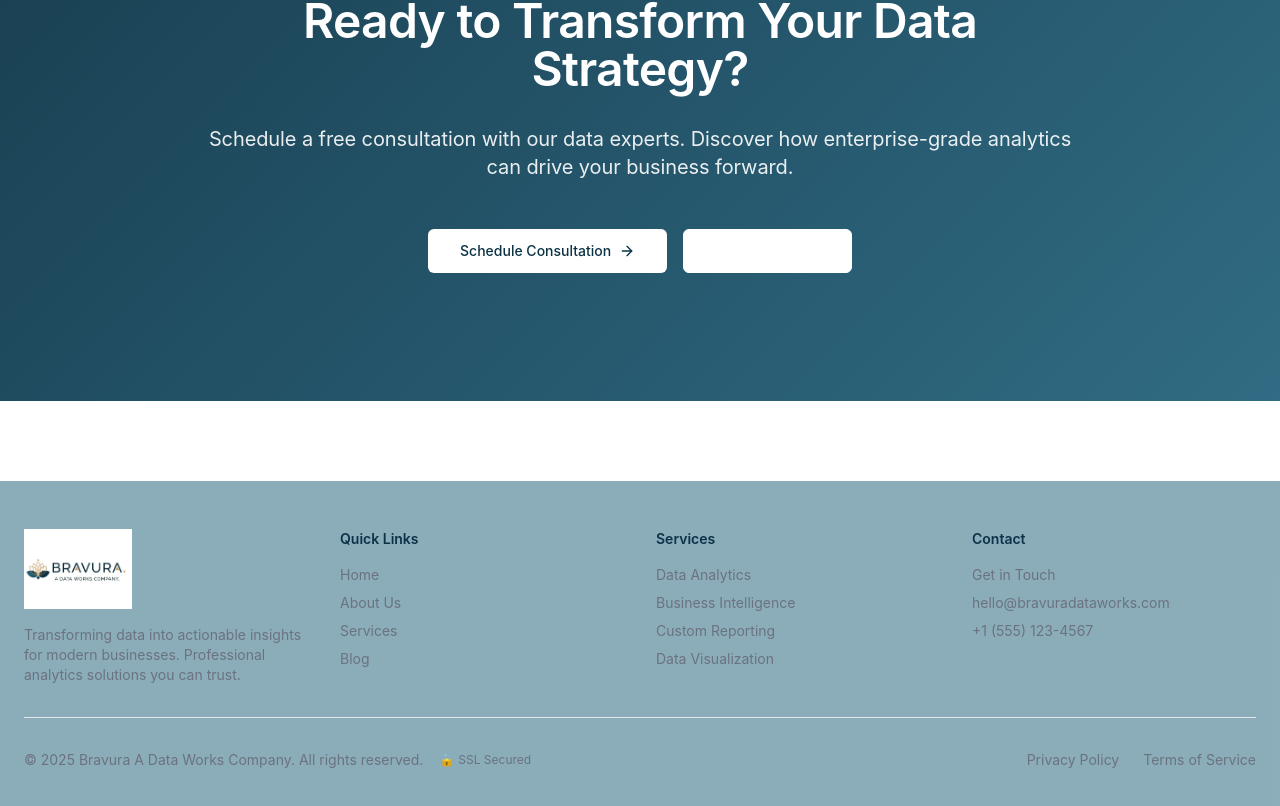
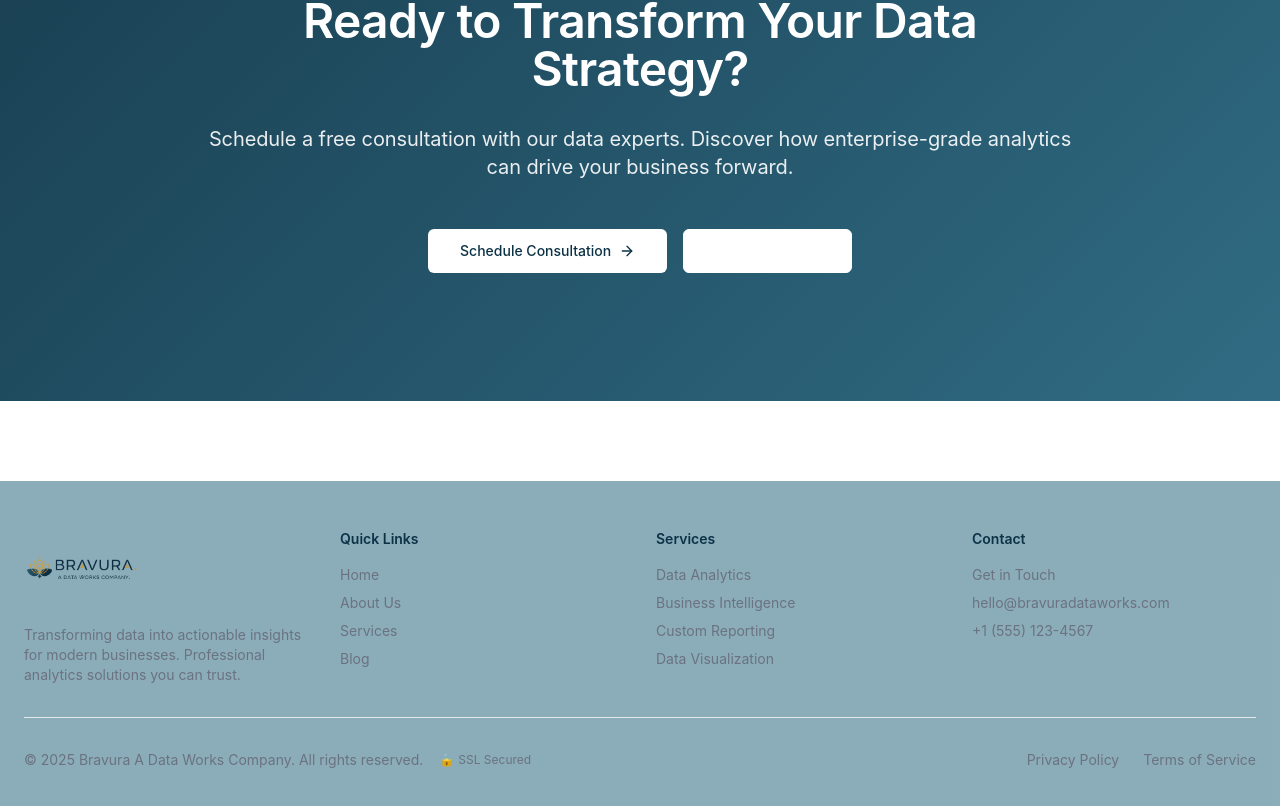
Before and after one commit to kostol28/bravura-clarity-web, a React (Vite) app: page / in a window 1280 px wide. Shown: the part 3234-4040 px from the top of the page. Built offline with nearby package versions, Linux system fonts and the light colour scheme; the HTML template or start-up script is replaced by a standard one.

Commit message:
Update footer logo

```diff
--- a/src/components/layout/Footer.tsx
+++ b/src/components/layout/Footer.tsx
@@ -11,7 +11,7 @@ const Footer = () => {
           {/* Company Info */}
           <div className="space-y-4">
             <img
-              src="/src/assets/bravura-logo-new.jpg"
+              src="/src/assets/bravura-logo-new.png"
               alt="Bravura A Data Works Company Logo"
               className="h-20 w-auto"
             />
```
